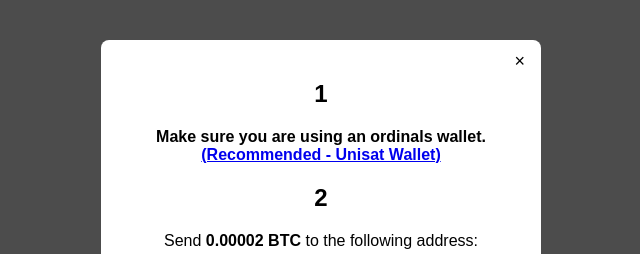
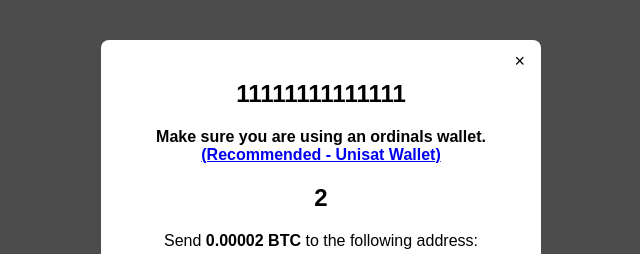
Before and after one commit to antron3000/Bitbar-Minting-App, a plain HTML site: page index.html in a window 1280 px wide. Both pictures are taken after a click on the button "Mint Bitbar". Shown: the top 254 px of the page, without its empty margins (319-959 px from the left). Drawn offline with Linux system fonts and the light colour scheme.

Commit message:
website change test

```diff
--- a/index.html
+++ b/index.html
@@ -84,7 +84,7 @@ body {
 <div class="modal" id="paymentModal">
   <div class="modal-content">
     <button class="close-modal" id="closeModal">&times;</button>
-    <h2>1</h2>
+    <h2>11111111111111</h2>
     <strong>Make sure you are using an ordinals wallet. <a href="https://unisat.io/" >(Recommended - Unisat Wallet)</a></strong>
 
     <h2>2</h2>
```
